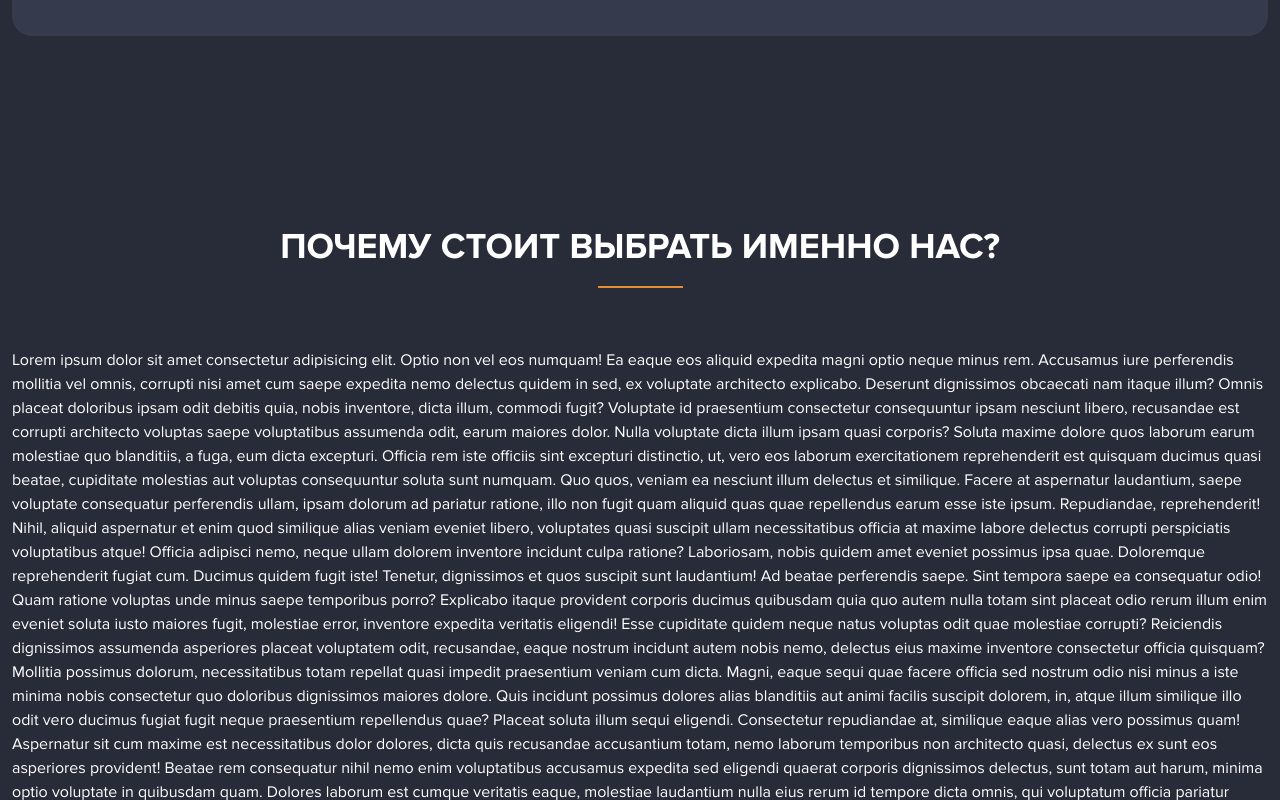
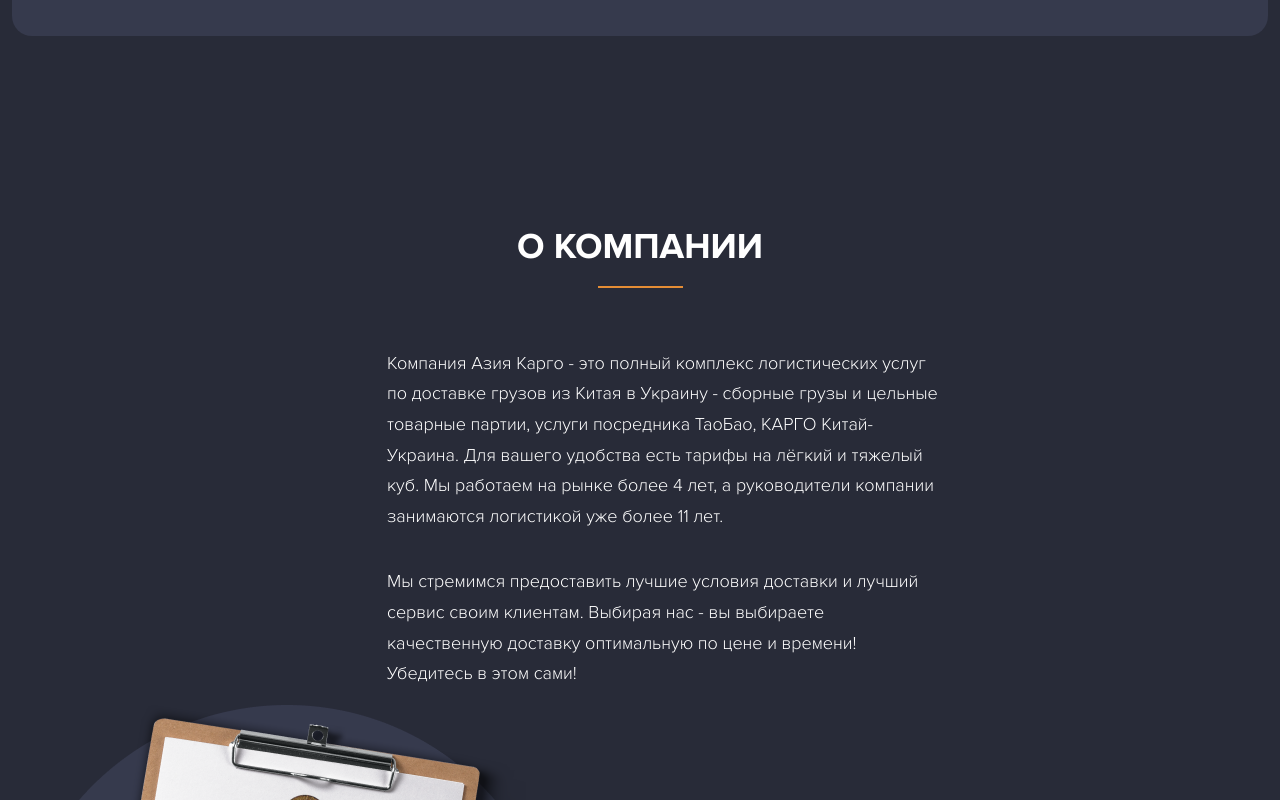
Before and after one commit to lesyazhornyk/dev-MasterTao, a website: page dev/index.html in a window 1280 px wide. Shown: the part 4900-5700 px from the top of the page. Drawn offline with nearby package versions, Linux system fonts and the light colour scheme; files that its build step writes are made by us from their sources.

Commit message:
custom.js

```diff
--- a/dev/assets/js/custom.js
+++ b/dev/assets/js/custom.js
@@ -29,7 +29,7 @@
 $(document).ready(function () {
 	$(".banner").slick({
 		dots: true,
-		arrow: true,
+		arrows: true,
 		appendArrows: ".banner-nav",
 		responsive: [
 			{
@@ -89,8 +89,8 @@
 				breakpoint: 1131,
 				settings: {
 					slidesToShow: 1,
-          dots: true,
-          arrow: false,
+                    dots: true,
+					arrows: false,
 				}
 			},
 
--- a/dev/sass/delivery.scss
+++ b/dev/sass/delivery.scss
@@ -14,6 +14,7 @@
 		position: absolute;
 		top: 50%;
 		transform: translate(0, -50%);
+
 
 		&.slick-prev {
 		left: 0;
--- a/dev/sass/template.scss
+++ b/dev/sass/template.scss
@@ -285,3 +285,12 @@
 .advantages, .delivery {
     margin-bottom: 100px;
 }
+
+p {
+    margin-top: 35px;
+    margin-left: 375px;
+    max-width: 555px;
+    font-size: 18px;
+    font-weight: 300;
+    line-height: 170%;
+}
--- a/dev/templates/template-title.html
+++ b/dev/templates/template-title.html
@@ -1,58 +1,20 @@
 <section class="calculation container-fluid">
 	<div class="template-title">
-		<h2>Почему стоит выбрать именно нас?</h2>
+		<h2>О компании</h2>
 	</div>
-	Lorem ipsum dolor sit amet consectetur adipisicing elit. Optio non vel eos
-	numquam! Ea eaque eos aliquid expedita magni optio neque minus rem. Accusamus
-	iure perferendis mollitia vel omnis, corrupti nisi amet cum saepe expedita
-	nemo delectus quidem in sed, ex voluptate architecto explicabo. Deserunt
-	dignissimos obcaecati nam itaque illum? Omnis placeat doloribus ipsam odit
-	debitis quia, nobis inventore, dicta illum, commodi fugit? Voluptate id
-	praesentium consectetur consequuntur ipsam nesciunt libero, recusandae est
-	corrupti architecto voluptas saepe voluptatibus assumenda odit, earum maiores
-	dolor. Nulla voluptate dicta illum ipsam quasi corporis? Soluta maxime dolore
-	quos laborum earum molestiae quo blanditiis, a fuga, eum dicta excepturi.
-	Officia rem iste officiis sint excepturi distinctio, ut, vero eos laborum
-	exercitationem reprehenderit est quisquam ducimus quasi beatae, cupiditate
-	molestias aut voluptas consequuntur soluta sunt numquam. Quo quos, veniam ea
-	nesciunt illum delectus et similique. Facere at aspernatur laudantium, saepe
-	voluptate consequatur perferendis ullam, ipsam dolorum ad pariatur ratione,
-	illo non fugit quam aliquid quas quae repellendus earum esse iste ipsum.
-	Repudiandae, reprehenderit! Nihil, aliquid aspernatur et enim quod similique
-	alias veniam eveniet libero, voluptates quasi suscipit ullam necessitatibus
-	officia at maxime labore delectus corrupti perspiciatis voluptatibus atque!
-	Officia adipisci nemo, neque ullam dolorem inventore incidunt culpa ratione?
-	Laboriosam, nobis quidem amet eveniet possimus ipsa quae. Doloremque
-	reprehenderit fugiat cum. Ducimus quidem fugit iste! Tenetur, dignissimos et
-	quos suscipit sunt laudantium! Ad beatae perferendis saepe. Sint tempora saepe
-	ea consequatur odio! Quam ratione voluptas unde minus saepe temporibus porro?
-	Explicabo itaque provident corporis ducimus quibusdam quia quo autem nulla
-	totam sint placeat odio rerum illum enim eveniet soluta iusto maiores fugit,
-	molestiae error, inventore expedita veritatis eligendi! Esse cupiditate quidem
-	neque natus voluptas odit quae molestiae corrupti? Reiciendis dignissimos
-	assumenda asperiores placeat voluptatem odit, recusandae, eaque nostrum
-	incidunt autem nobis nemo, delectus eius maxime inventore consectetur officia
-	quisquam? Mollitia possimus dolorum, necessitatibus totam repellat quasi
-	impedit praesentium veniam cum dicta. Magni, eaque sequi quae facere officia
-	sed nostrum odio nisi minus a iste minima nobis consectetur quo doloribus
-	dignissimos maiores dolore. Quis incidunt possimus dolores alias blanditiis
-	aut animi facilis suscipit dolorem, in, atque illum similique illo odit vero
-	ducimus fugiat fugit neque praesentium repellendus quae? Placeat soluta illum
-	sequi eligendi. Consectetur repudiandae at, similique eaque alias vero
-	possimus quam! Aspernatur sit cum maxime est necessitatibus dolor dolores,
-	dicta quis recusandae accusantium totam, nemo laborum temporibus non
-	architecto quasi, delectus ex sunt eos asperiores provident! Beatae rem
-	consequatur nihil nemo enim voluptatibus accusamus expedita sed eligendi
-	quaerat corporis dignissimos delectus, sunt totam aut harum, minima optio
-	voluptate in quibusdam quam. Dolores laborum est cumque veritatis eaque,
-	molestiae laudantium nulla eius rerum id tempore dicta omnis, qui voluptatum
-	officia pariatur magni in quaerat, incidunt maiores. Repudiandae velit,
-	expedita enim explicabo quaerat, aliquid exercitationem ipsum ad omnis impedit
-	a vel quos deleniti eveniet in! Nihil, odio reprehenderit quod corrupti
-	laborum assumenda odit magnam. Architecto tenetur eligendi eveniet nisi
-	quibusdam aut vero quod placeat voluptatum? Non esse quibusdam sunt nulla
-	veniam autem consectetur sed, illo hic repudiandae ipsum ipsam.
-</section>
+
+<div class="about-text">
+	<p>
+		Компания Азия Карго - это полный комплекс логистических услуг по доставке грузов из Китая в Украину - сборные грузы и цельные товарные партии, услуги посредника ТаоБао, КАРГО Китай-Украина. Для вашего удобства есть тарифы на лёгкий и тяжелый куб. Мы работаем на рынке более 4 лет, а руководители компании занимаются логистикой уже более 11 лет.
+	</p>
+
+	<p>
+		Мы стремимся предоставить лучшие условия доставки и лучший сервис своим клиентам. Выбирая нас - вы выбираете качественную доставку оптимальную по цене и времени! Убедитесь в этом сами!
+	</p>
+	<div class="about-img">
+		<img src="./assets/img/company.png" alt="company">
+	</div>
+</div>
 <section class="calculation">
 	<div class="template-title after-green">
 		<h2>Готовы к сотрудничеству?</h2>
```
Also changed, not shown: build/assets/img/company.png (added), build/assets/js/custom.js, build/index.html, build/style.css, build/style.min.css, dev/assets/img/company.png (added), dev/sass/media/_media_max_width1199.scss (line endings or trailing spaces), 1 other file.
